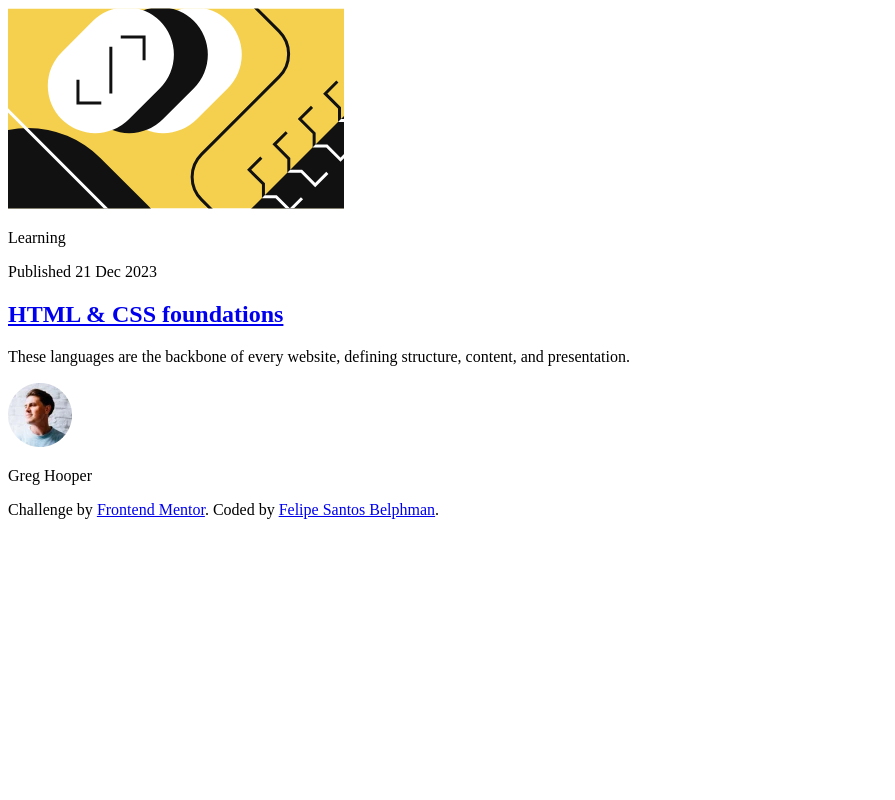
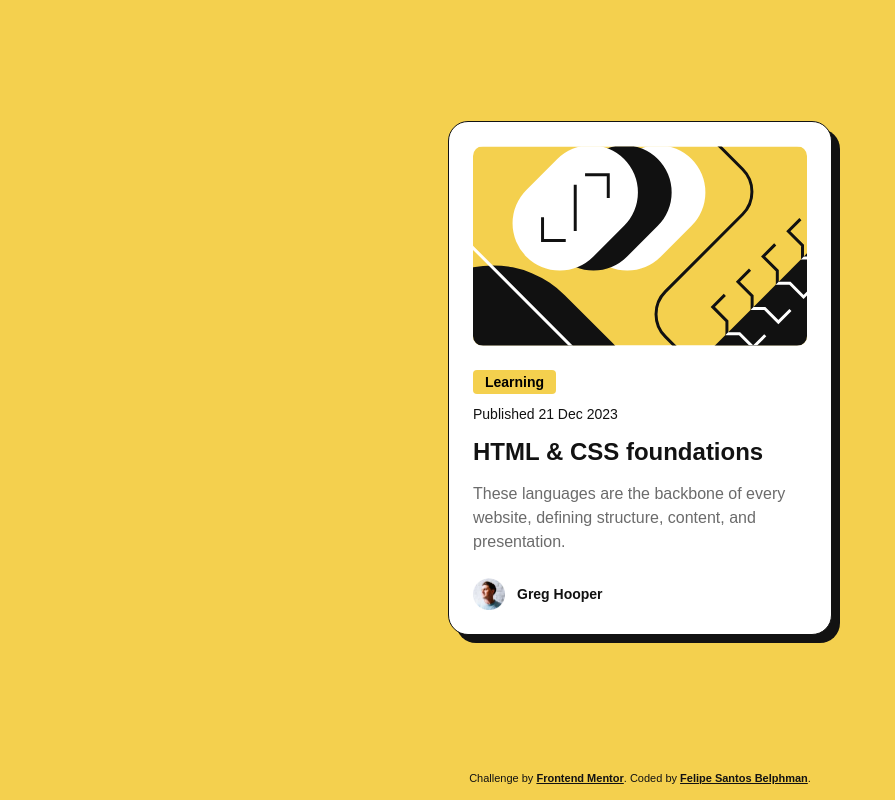
Before and after one commit to felipesbelphman-web/blog-preview-card, a plain HTML site: page index.html in a window 1280 px wide. Shown: the whole page, without its empty margins (0-895 px from the left). Drawn offline with Linux system fonts and the light colour scheme.

Commit message:
Fix stylesheet path

```diff
--- a/index.html
+++ b/index.html
@@ -3,7 +3,7 @@
   <head>
     <meta charset="UTF-8" />
     <meta name="viewport" content="width=device-width, initial-scale=1.0" />
-    <link rel="stylesheet" href="sytle.css" />
+    <link rel="stylesheet" href="style.css" />
     <title>Frontend Mentor | Blog preview card</title>
   </head>
   <body>
```
